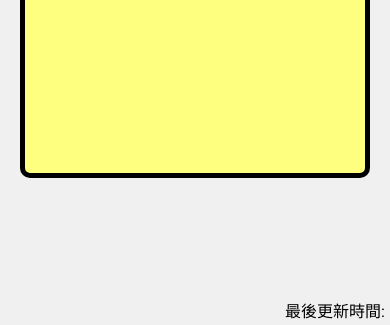
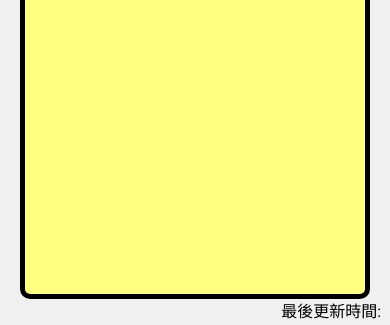
Before and after one commit to pokobunhsu/CovSelfTest, a plain HTML site: page index.html in a window 390 px wide. Shown: the part 519-844 px from the top of the page. Drawn offline with Linux system fonts and the light colour scheme; no server answers.

Commit message:
update RWD height

```diff
--- a/index.html
+++ b/index.html
@@ -32,7 +32,7 @@
         </div>
     </div>
     <div class="lastUpdate">
-        最後更新時間:<p id="lastUpdate"></p>
+        最後更新時間:&nbsp<span id="lastUpdate"></span>
     </div>
 
     <script src="./script.js?v=20220502002"></script>
--- a/style.css
+++ b/style.css
@@ -206,6 +206,7 @@ h1 {
 @media screen and (min-width: 100px) and (max-width: 807px) {
     .box {
         width: 300px;
+        height: 88%;
         background-color: rgb(255, 255, 127);
     }
 
```
